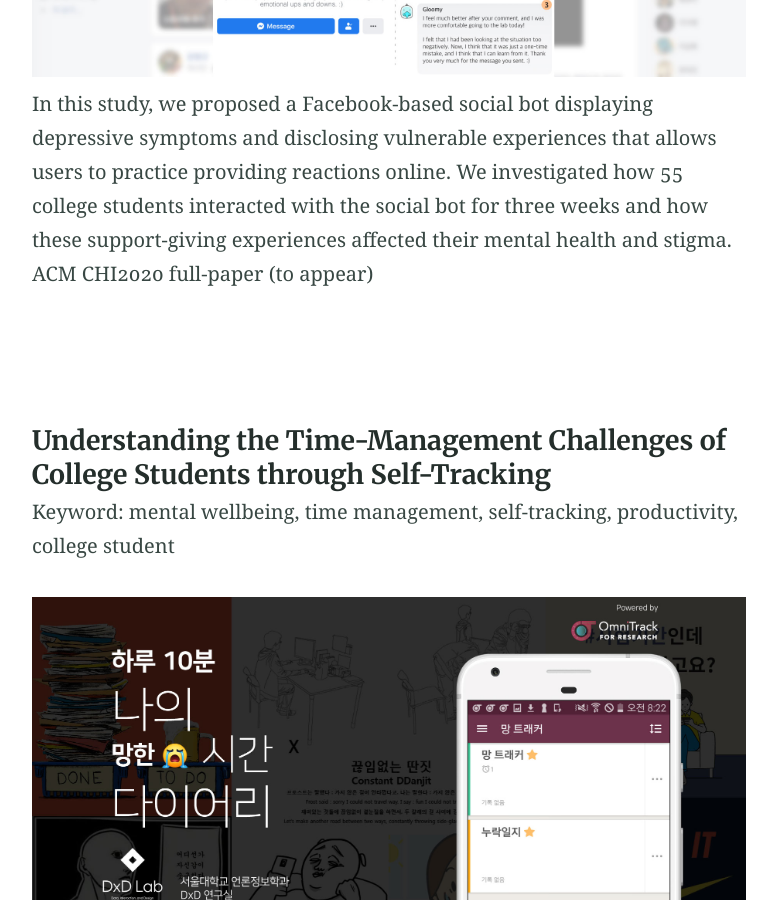
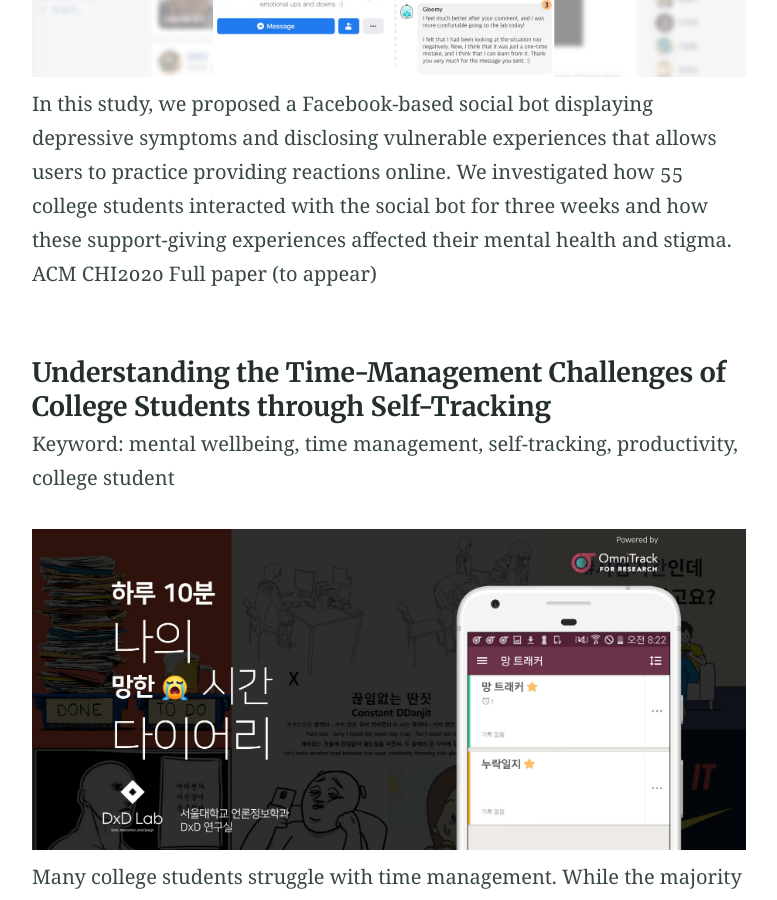
Before and after one commit to twkim24/twkim24.github.io, a Jekyll site: the page built from research.md, in a window 1280 px wide and 900 px high, scrolled down 892 px. Shown: the whole window, without its empty margins (251-1028 px from the left). Built offline with Jekyll 4.4.1, drawn with Linux system fonts in a browser that asks for light colours.

Commit message:
Update research.md

```diff
--- a/research.md
+++ b/research.md
@@ -7,18 +7,20 @@
 feature_image: "https://picsum.photos/1300/400?image=989"
 ---
 #### Designing Social Bot as a Care-Receiver to Promote Mental Health and Reduce Stigma
-Keyword: mental health, mental wellbeing, Social bot, Stigma, college student <br><br>
+Keyword: mental health, mental wellbeing, Social bot, Stigma, college student
+<br><br>
 ![My helpful screenshot](/assets/gloomy.jpg)
 In this study, we proposed a Facebook-based social bot displaying depressive symptoms and disclosing vulnerable experiences that allows users to practice providing reactions online. We investigated how 55 college students interacted with the social bot for three weeks and how these support-giving experiences affected their mental health and stigma.
 <br>
-ACM CHI2020 full-paper (to appear)
+ACM CHI2020 Full paper (to appear)
+<br><br>
 
-<br><br>
 #### Understanding the Time-Management Challenges of College Students through Self-Tracking
 Keyword: mental wellbeing, time management, self-tracking, productivity, college student <br><br>
 ![My helpful screenshot](/assets/failtracker.jpg)
 Many college students struggle with time management. While the majority of studies address how to tackle time management to improve productivity, attempts to identify what constitutes poor management have been lacking. To unpack the complex nature of time-management challenges, we analyzed 284 perceived time-wasting events of 31 college students through a two-week diary study.
 <br><br>
+
 #### Calm Station: An Interactive Perpetual Desk Object that Reduces Digital Distractions
 Keyword: digital distraction, mental wellbeing, notification, interaction design <br><br>
 ![My helpful screenshot](/assets/calm.jpg)
```
